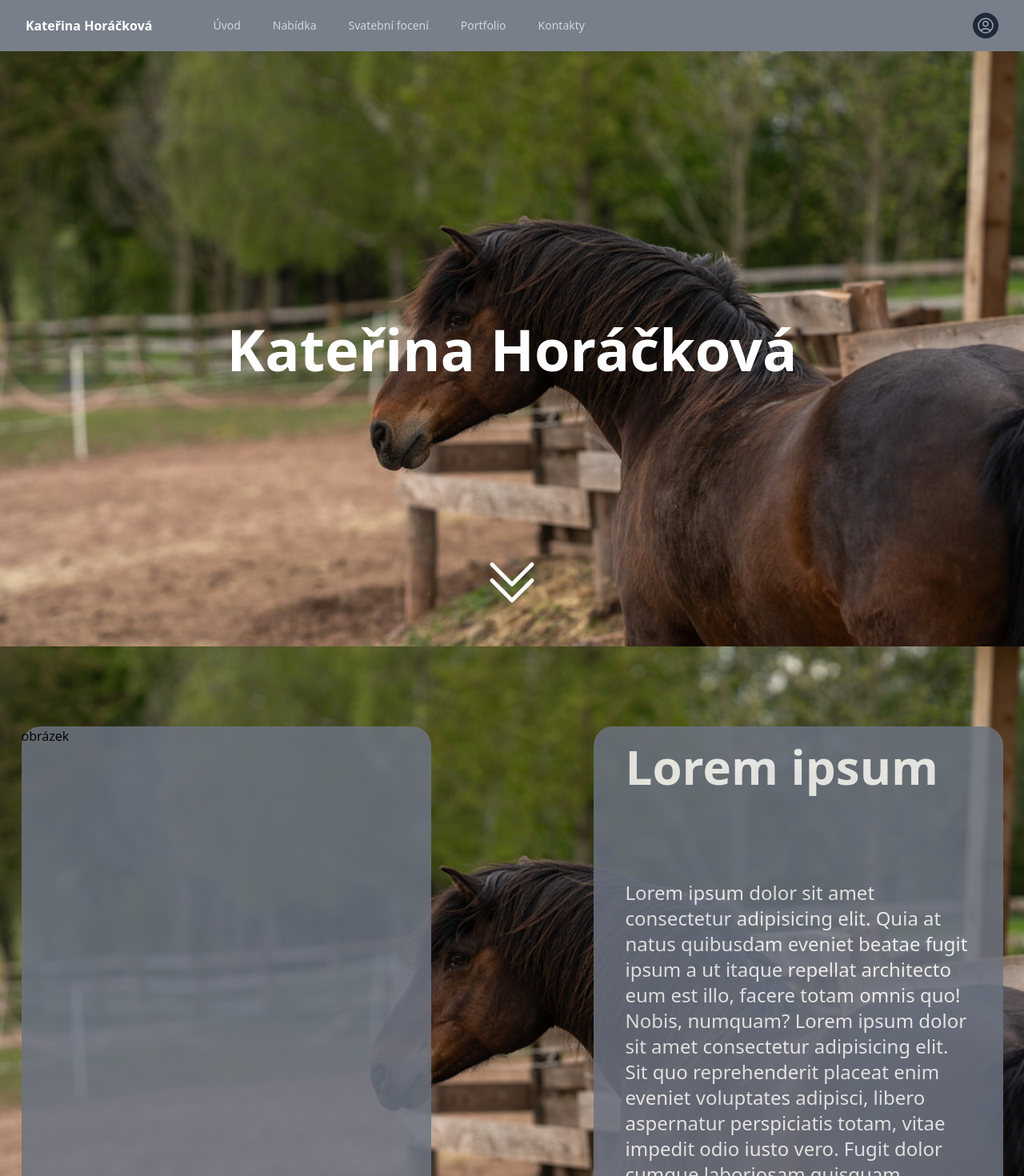
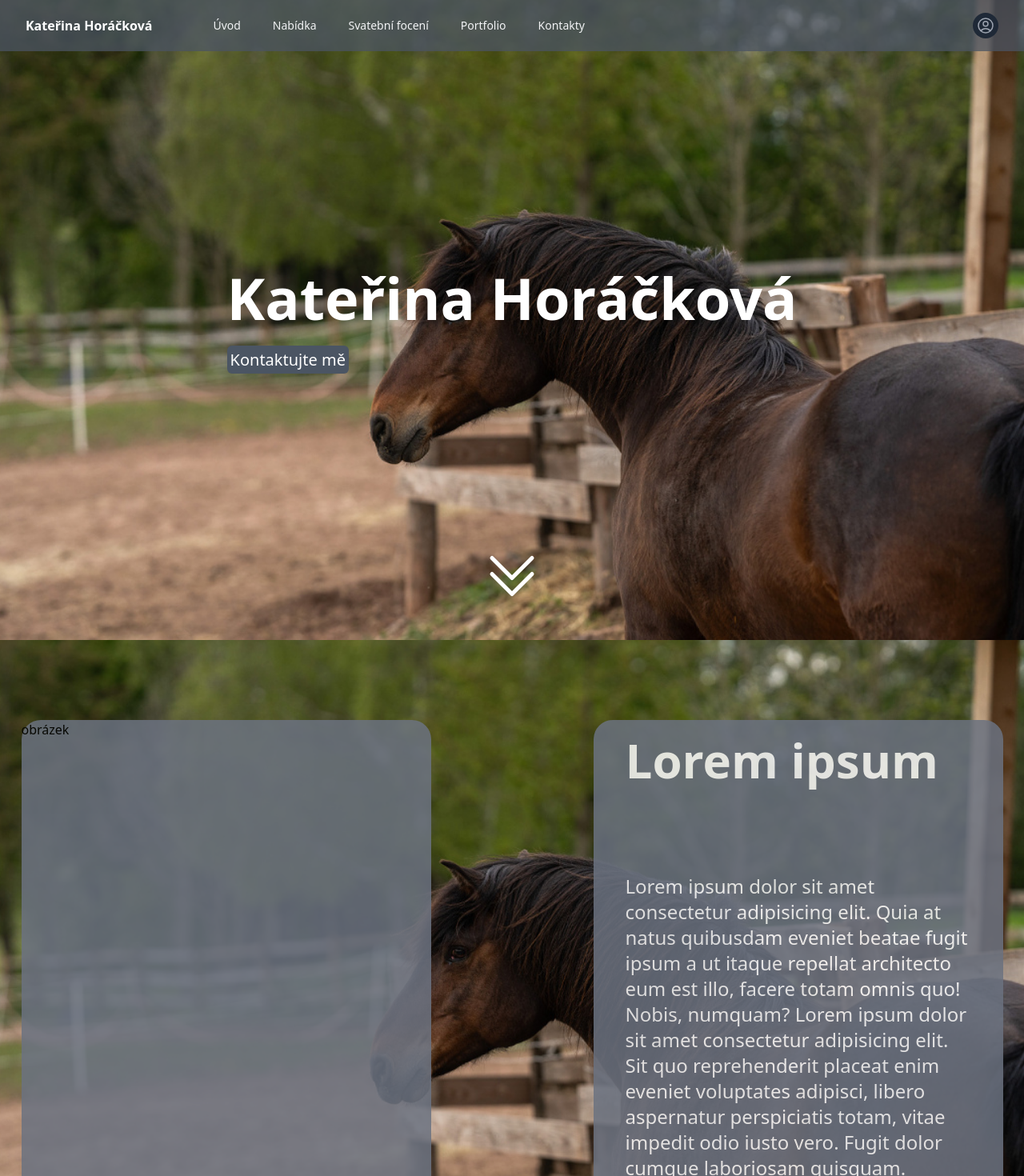
Before and after one commit to Woryx22/IMP, a React (Create React App) app: page / in a window 1280 px wide. Shown: the top 1470 px of the page at 80% size. Built offline with nearby package versions, Linux system fonts and the light colour scheme.

Commit message:
Dynamic navbar

```diff
--- a/src/App.js
+++ b/src/App.js
@@ -1,6 +1,7 @@
 import Header from "./components/Header"
+import Introduction from "./components/Introduction"
 import Main from "./components/Main"
-import Offer from "./components/Offer"
+// import Offer from "./components/Offer"
 import "./index.css"
 
 const App = () => {
@@ -8,7 +9,7 @@ const App = () => {
     <div className="app">
       <Header />
       <Main/>
-      <Offer/>
+      <Introduction/>
 
 
     </div>
--- a/src/components/Header.js
+++ b/src/components/Header.js
@@ -1,31 +1,52 @@
-import { Disclosure, DisclosureButton, DisclosurePanel, Menu, MenuButton, MenuItem, MenuItems } from '@headlessui/react'
-import { Bars3Icon, XMarkIcon, UserCircleIcon } from '@heroicons/react/24/outline'
+import { useEffect, useState } from 'react';
+import { Disclosure, DisclosureButton, DisclosurePanel } from '@headlessui/react';
+import { Bars3Icon, XMarkIcon, UserCircleIcon } from '@heroicons/react/24/outline';
 
 const navigation = [
-    { name: 'Úvod', href: '#', current: false },
-    { name: 'Nabídka', href: '#offer', current: false },
+    { name: 'Úvod', href: '#introduction', current: false },
+    { name: 'Nabídka', href: '#introduction', current: false },
     { name: 'Svatební focení', href: '#', current: false },
     { name: 'Portfolio', href: '#', current: false },
     { name: 'Kontakty', href: '#', current: false },
-]
+];
 
 function classNames(...classes) {
-    return classes.filter(Boolean).join(' ')
+    return classes.filter(Boolean).join(' ');
 }
 
 export default function Header() {
+    const [isVisible, setIsVisible] = useState(true);
+    const [lastScrollY, setLastScrollY] = useState(0);
+
+    useEffect(() => {
+        const handleScroll = () => {
+            const currentScrollY = window.scrollY;
+
+            if (currentScrollY > lastScrollY && currentScrollY > 100) {
+                // Scroll down
+                setIsVisible(false);
+            } else {
+                // Scroll up
+                setIsVisible(true);
+            }
+
+            setLastScrollY(currentScrollY);
+        };
+
+        window.addEventListener('scroll', handleScroll);
+
+        return () => {
+            window.removeEventListener('scroll', handleScroll);
+        };
+    }, [lastScrollY]);
+
     return (
-        <Disclosure as="nav" className="bg-gray-600 bg-opacity-75 sticky top-0 z-10">
+        <Disclosure as="nav" className={`bg-gray-600 bg-opacity-75 fixed top-0 z-10 w-full transition-transform duration-300 ${isVisible ? 'translate-y-0' : '-translate-y-full'}`}>
             <div className="mx-auto max-w-7xl px-2 sm:px-6 lg:px-8">
                 <div className="relative flex h-16 items-center justify-between">
-                {/* <div className="flex items-center">
-                        <span className="text-white text-xl font-bold">Kateřina Horáčková</span>
-                    </div> */}
-
                     {/*Mobile*/}
                     <div className="absolute inset-y-0 left-0 flex items-center sm:hidden">
-
-                        {/* Mobile menu button*/}
+                        {/* Mobile menu button */}
                         <DisclosureButton className="group relative inline-flex items-center justify-center rounded-md p-2 text-gray-400 hover:bg-gray-700 hover:text-white focus:outline-none focus:ring-2 focus:ring-inset focus:ring-white">
                             <span className="absolute -inset-0.5" />
                             <span className="sr-only">Open main menu</span>
@@ -46,8 +67,8 @@ export default function Header() {
                                         href={item.href}
                                         aria-current={item.current ? 'page' : undefined}
                                         className={classNames(
-                                            item.current ? 'bg-gray-900 text-white' : 'text-gray-300 hover:bg-gray-700 hover:text-white',
-                                            'rounded-md px-3 py-2 text-sm font-medium',
+                                            item.current ? 'bg-gray-900 text-white' : 'text-gray-100 hover:bg-gray-700 hover:text-white',
+                                            'rounded-md px-3 py-2 text-sm font-medium'
                                         )}
                                     >
                                         {item.name}
@@ -78,8 +99,8 @@ export default function Header() {
                             href={item.href}
                             aria-current={item.current ? 'page' : undefined}
                             className={classNames(
-                                item.current ? 'bg-gray-900 text-white' : 'text-gray-300 hover:bg-gray-700 hover:text-white',
-                                'block rounded-md px-3 py-2 text-base font-medium',
+                                item.current ? 'bg-gray-900 text-white' : 'text-gray-100 hover:bg-gray-700 hover:text-white',
+                                'block rounded-md px-3 py-2 text-base font-medium'
                             )}
                         >
                             {item.name}
@@ -88,5 +109,5 @@ export default function Header() {
                 </div>
             </DisclosurePanel>
         </Disclosure>
-    )
+    );
 }
--- /dev/null
+++ b/src/components/Introduction.js
@@ -0,0 +1,16 @@
+import "../index.css"
+
+
+export default function Introduction() {
+    return (
+        <div id="introduction" className="bgi w-[100%] h-[100vh]  bg-bottom bg-cover grid gap-4 lg:gap-[150px] grid-cols-1 lg:grid-cols-2 justify-items-center content-center">
+                <div className="bg-gray-500 w-[80vw] lg:w-[40vw] h-[40vh] lg:h-[75vh] opacity-85 rounded-3xl">
+                    <p>obrázek</p>
+                </div>
+                <div className="bg-gray-500 w-[80vw] lg:w-[40vw] h-[40vh] lg:h-[75vh] opacity-85 rounded-3xl">
+                    <h1 className="font bold text-2xl md:text-4xl lg:text-6xl font-bold text-white ms-10 mt-5">Lorem ipsum</h1>
+                    <p className="text-sm sm:text-base md:text-xl lg:text-2xl text-white mx-10 sm:mt-10 xl:mt-28">Lorem ipsum dolor sit amet consectetur adipisicing elit. Quia at natus quibusdam eveniet beatae fugit ipsum a ut itaque repellat architecto eum est illo, facere totam omnis quo! Nobis, numquam? Lorem ipsum dolor sit amet consectetur adipisicing elit. Sit quo reprehenderit placeat enim eveniet voluptates adipisci, libero aspernatur perspiciatis totam, vitae impedit odio iusto vero. Fugit dolor cumque laboriosam quisquam.</p>
+                </div>
+        </div>
+    )
+}
--- a/src/components/Main.js
+++ b/src/components/Main.js
@@ -4,11 +4,16 @@ import { ChevronDoubleDownIcon } from '@heroicons/react/24/outline'
 
 export default function Main() {
     return (
-        <div className="bgi w-[100%] h-[93vh] bg-bottom bg-cover relative flex items-center justify-center">
-                    <h1 className="text-white font-bold text-4xl md:text-7xl">Kateřina Horáčková</h1>
-                    <span className="absolute bottom-10 left-1/2 transform -translate-x-1/2 text-white text-8xl">
-                        <ChevronDoubleDownIcon className="w-[80px]"/>
-                    </span>
+        <div className="bgi w-[100%] h-[100vh] bg-bottom bg-cover relative flex items-center justify-center">
+            <div>
+                <h1 className="text-white font-bold text-4xl md:text-7xl">Kateřina Horáčková</h1>
+                <div className="mt-12 md:mt-7 ml-[50%] md:ml-0 -translate-x-1/2 translate-y-1/2 md:translate-x-0 md:translate-y-0">
+                    <a href="#" className="bg-gray-600 hover:bg-gray-800 rounded-md text-white font-medium text-xl p-1">Kontaktujte mě</a>
                 </div>
+            </div>
+            <span className="absolute bottom-10 left-1/2 transform -translate-x-1/2 text-white text-8xl">
+                <ChevronDoubleDownIcon className="w-[80px]" />
+            </span>
+        </div>
     )
 }
--- a/src/components/Offer.js
+++ /dev/null
@@ -1,17 +0,0 @@
-import "../index.css"
-
-
-export default function Offer() {
-    return (
-        <div id="offer" className="bgi w-[100%] h-[100vh]  bg-bottom bg-cover grid gap-4 lg:gap-[150px] grid-cols-1 lg:grid-cols-2 justify-items-center  content-center">
-            <div className="bg-gray-500 w-[80vw] lg:w-[40vw] h-[40vh] lg:h-[75vh] opacity-85 rounded-3xl">
-                <p>obrázek</p>
-            </div>
-            <div className="bg-gray-500 w-[80vw] lg:w-[40vw] h-[40vh] lg:h-[75vh] opacity-85 rounded-3xl">
-                <h1 className="font bold text-2xl md:text-4xl lg:text-6xl font-bold text-white ms-10 mt-5">Lorem ipsum</h1>
-                <p className="text-sm sm:text-base md:text-xl lg:text-2xl text-white mx-10 sm:mt-10 xl:mt-28">Lorem ipsum dolor sit amet consectetur adipisicing elit. Quia at natus quibusdam eveniet beatae fugit ipsum a ut itaque repellat architecto eum est illo, facere totam omnis quo! Nobis, numquam? Lorem ipsum dolor sit amet consectetur adipisicing elit. Sit quo reprehenderit placeat enim eveniet voluptates adipisci, libero aspernatur perspiciatis totam, vitae impedit odio iusto vero. Fugit dolor cumque laboriosam quisquam.</p>
-            </div>
-
-        </div>
-    )
-}
```
